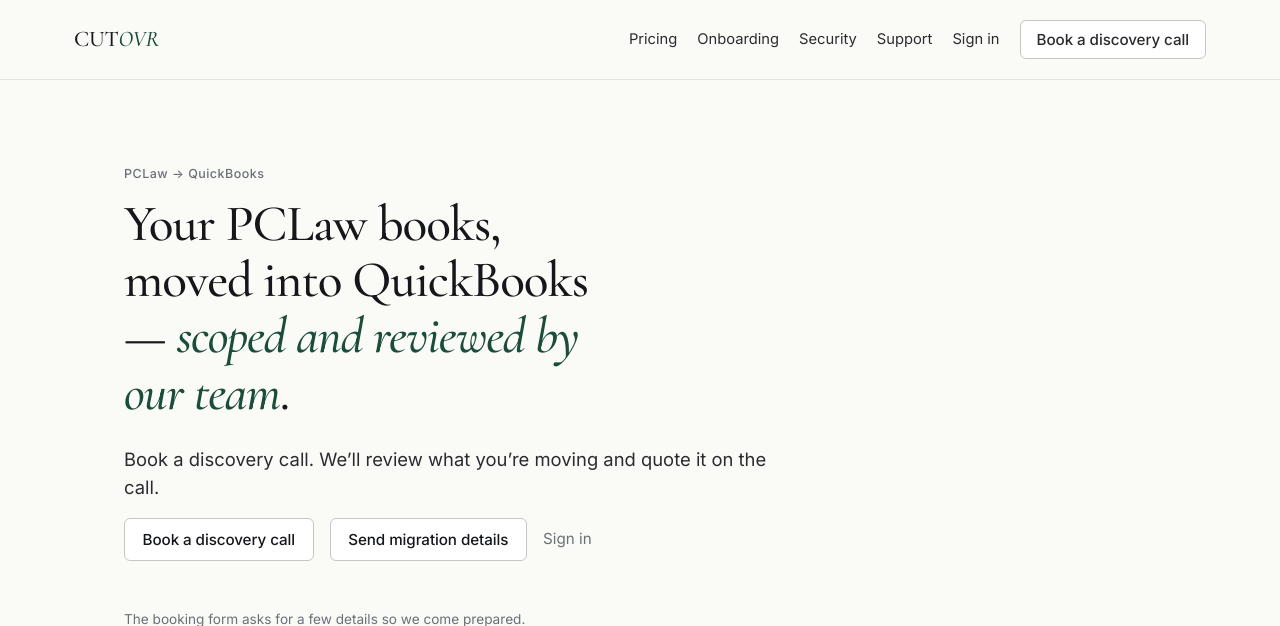
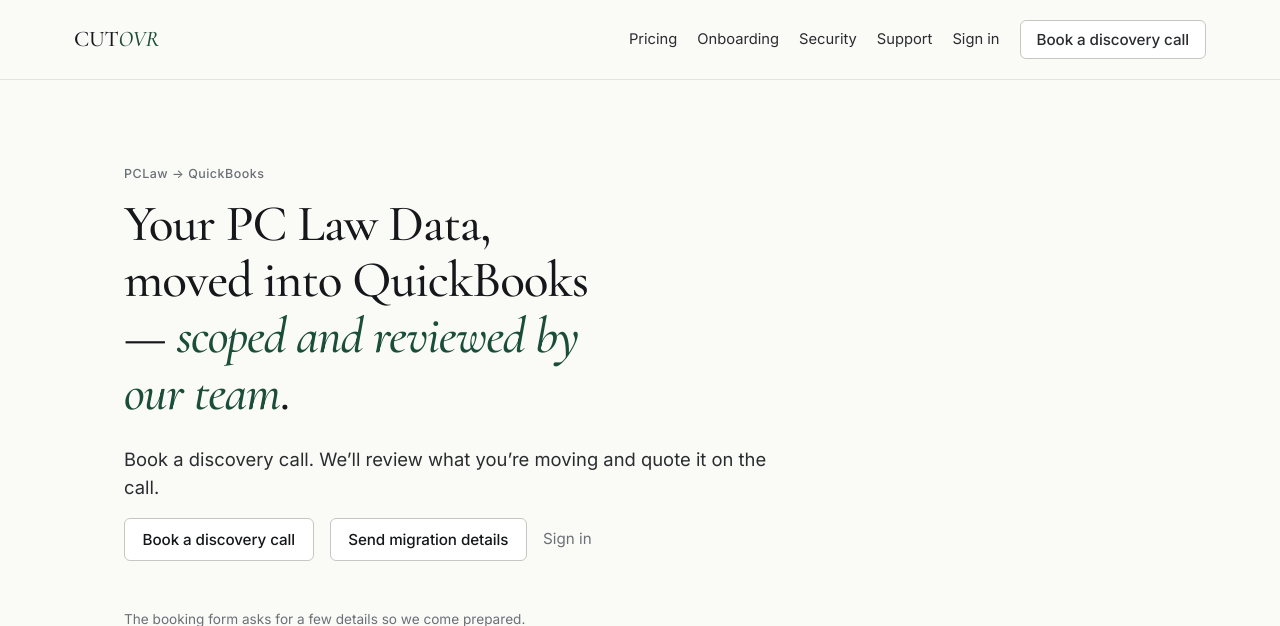
Before and after one commit to iannacito/cutovr, a Flask app: page / in a window 1280 px wide. Shown: the top 626 px of the page. Run offline with Flask 3, Linux system fonts and the light colour scheme.

Commit message:
Fix landing hero copy: "Your PCLaw books" -> "Your PC Law Data"
Corrects the landing page headline wording per request. Preserves the
rest of the headline and the emphasized "scoped and reviewed by our team"
clause. Updates the landing smoke test assertion to match.

Co-Authored-By: Claude Opus 4.7 <noreply@anthropic.com>

```diff
--- a/templates/landing.html
+++ b/templates/landing.html
@@ -14,7 +14,7 @@ href="{{ discovery_call_href }}"{% if discovery_call_is_external %} target="_bla
   <div class="landing-hero__inner">
     <p class="eyebrow">PCLaw &rarr; QuickBooks</p>
     <h1 class="display landing-hero__title">
-      Your PCLaw books, moved into QuickBooks &mdash; <em>scoped and reviewed by our team</em>.
+      Your PC Law Data, moved into QuickBooks &mdash; <em>scoped and reviewed by our team</em>.
     </h1>
     <p class="landing-hero__lede">
       Book a discovery call. We&rsquo;ll review what you&rsquo;re moving and
```
Also changed, not shown: tests/smoke_landing_page.py (+1 -1 lines).
